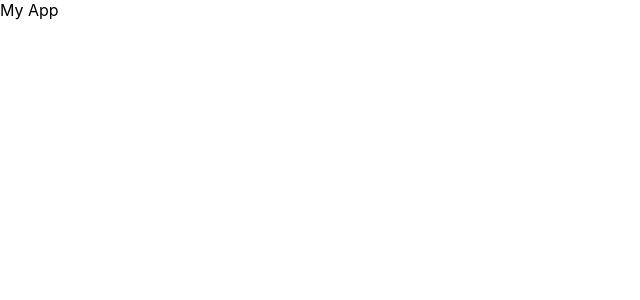
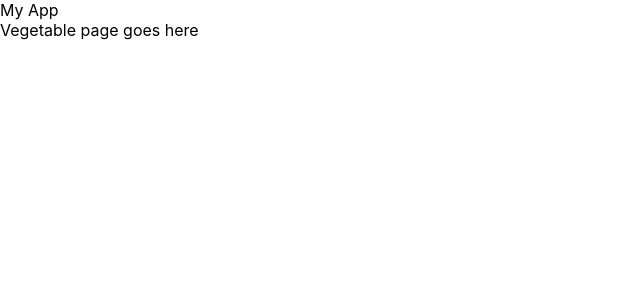
Before and after one commit to IanMcM89/phase-2-project, a React (Create React App) app: page / in a window 1280 px wide. Shown: the top 300 px of the page, without its empty margins (0-640 px from the left). Built offline with nearby package versions, Linux system fonts and the light colour scheme.

Commit message:
Added VegetablePage component to components and imported to App component.

```diff
--- a/src/components/App.js
+++ b/src/components/App.js
@@ -1,10 +1,12 @@
 import React from "react";
-import Header from "./Header"
+import Header from "./Header";
+import VegetablePage from "./VegetablePage";
 
 function App() {
   return (
     <div className="App">
       <Header />
+      <VegetablePage />
     </div>
   );
 }
--- /dev/null
+++ b/src/components/VegetablePage.js
@@ -0,0 +1,11 @@
+import React from "react";
+
+function VegetablePage() {
+    return (
+      <main className="main-container">
+        Vegetable page goes here
+      </main>
+    );
+  }
+
+export default VegetablePage;
```
